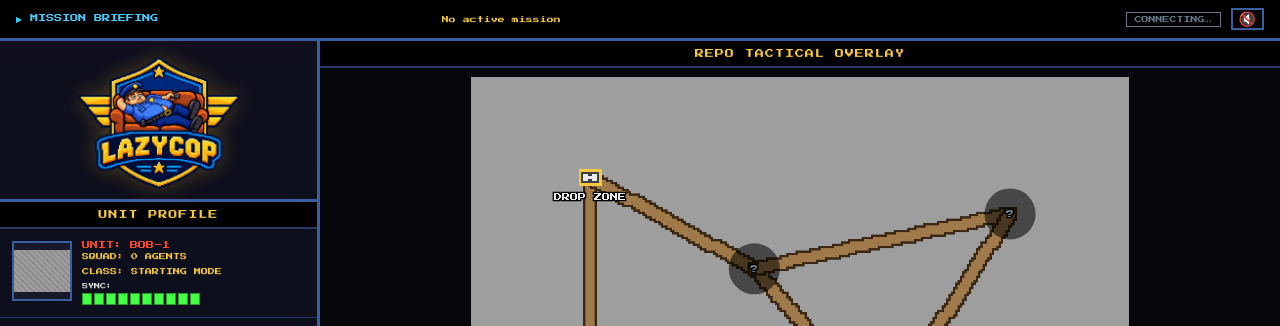
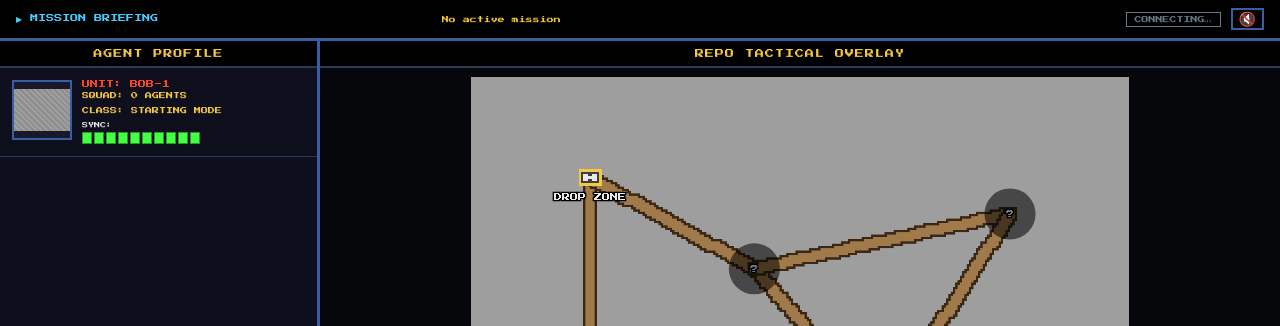
Before and after one commit to beast-bruiser/lazycop, a website with bundled scripts: page packages/page/index.html in a window 1280 px wide. Shown: the top 326 px of the page. Built offline with nearby package versions, Linux system fonts and the light colour scheme; no server answers; grey boxes are pictures that could not be loaded; files whose address does not match are found by name.

Commit message:
fix: logo position

```diff
--- a/packages/page/index.html
+++ b/packages/page/index.html
@@ -92,22 +92,6 @@ body {
   align-items: center;
   justify-content: space-between;
   flex-shrink: 0;
-}
-/* Logo block heading the left column; the top bar stays slim so the map keeps its height. */
-#unit-profile .game-logo {
-  display: flex;
-  justify-content: center;
-  padding: 10px 0 8px;
-  border-bottom: 3px solid var(--c-border2);
-  flex-shrink: 0;
-}
-/* The logo is painted art, so it scales smoothly rather than pixelated. */
-#unit-profile .game-logo img {
-  display: block;
-  height: 140px;
-  width: auto;
-  image-rendering: auto !important;
-  filter: drop-shadow(0 0 10px rgba(255, 200, 40, 0.25));
 }
 #briefing-title .mission-label {
   font-family: var(--px);
@@ -788,11 +772,27 @@ img.art { image-rendering: auto !important; object-fit: contain; }
 .notice-bar { background: var(--c-red); color: #fff; font-size: 11px; padding: 5px 12px; flex-shrink: 0; }
 
 /* ─── UTILS ─── */
+/* ─── LOADING SPLASH (static in the HTML so it shows before the first render) ─── */
+#splash {
+  position: fixed; inset: 0; z-index: 1000;
+  display: flex; flex-direction: column; align-items: center; justify-content: center; gap: 24px;
+  background: radial-gradient(circle at center, #10183a 0%, #05070a 70%);
+  transition: opacity 0.5s ease;
+}
+#splash img {
+  width: min(60vw, 420px); height: auto;
+  image-rendering: auto !important;
+  filter: drop-shadow(0 0 24px rgba(255, 200, 40, 0.35));
+  animation: fadeIn 0.6s ease;
+}
+#splash .splash-label { font-family: var(--px); font-size: 10px; color: var(--c-cyan); animation: blink 1s steps(1) infinite; }
+#splash.splash-out { opacity: 0; pointer-events: none; }
 @keyframes blink { 50% { opacity:0; } }
 @keyframes fadeIn { from { opacity:0; } to { opacity:1; } }
 </style>
 </head>
 <body>
+<div id="splash"><img src="/img/logo.png" alt="LazyCop"><div class="splash-label">LOADING…</div></div>
 <div id="app"></div>
 <script type="module" src="/app.js"></script>
 </body>
--- a/packages/page/src/app.ts
+++ b/packages/page/src/app.ts
@@ -3,6 +3,7 @@
 import type { SseEvent } from "@lazycops/contracts";
 import { currentCard } from "./view.js";
 import { disconnected, focusedView, reduceSquad } from "./squad-view.js";
+import { hideSplash } from "./splash.js";
 import { esc, focusedAgent, onRender, post, refocus, secondsLeft, ui } from "./page-state.js";
 import { sfxAgree, sfxChallenge, sfxEdit, sfxMissionClear, sfxQuestion, toggleMute } from "./audio.js";
 import { syncMusic } from "./music.js";
@@ -130,7 +131,7 @@ stream.onmessage = (e) => {
   refocus();
   const nextView = ui.view;
   // A mission that ended before this page loaded opens on the briefing, not its wrap-up.
-  if (!loaded) { loaded = true; if (nextView.ended) { ui.leftEnded = true; render(); return; } }
+  if (!loaded) { loaded = true; hideSplash(); if (nextView.ended) { ui.leftEnded = true; render(); return; } }
   if (nextView.cards.length > prevView.cards.length) sfxQuestion();
   const prevEdits = prevView.trail.filter((t) => t.kind === "edit").length;
   const nextEdits = nextView.trail.filter((t) => t.kind === "edit").length;
@@ -138,5 +139,5 @@ stream.onmessage = (e) => {
   if (nextView.ended && !prevView.ended) sfxMissionClear();
   render();
 };
-stream.onerror = () => { ui.squad = disconnected(ui.squad); refocus(); render(); };
+stream.onerror = () => { hideSplash(); ui.squad = disconnected(ui.squad); refocus(); render(); };
 render();
--- a/packages/page/src/briefing-screen.ts
+++ b/packages/page/src/briefing-screen.ts
@@ -20,9 +20,8 @@ function renderUnitProfile(): string {
   const squad = ui.squad.agents.length;
 
   return `<div id="unit-profile">
-    <div class="game-logo"><img src="/img/logo.png" alt="LazyCop"></div>
     ${renderSquadBar("squad-bar unit-tabs")}
-    <div class="panel-header">UNIT PROFILE</div>
+    <div class="panel-header">AGENT PROFILE</div>
     <div class="unit-portrait-row">
       <div class="unit-portrait"><img class="${imgClass("portrait")}" src="${unitPortrait(n)}" alt=""></div>
       <div class="unit-info">
--- /dev/null
+++ b/packages/page/src/splash.ts
@@ -0,0 +1,17 @@
+// The loading splash lives in index.html so it paints before app.js runs; this only takes it down.
+
+const MIN_SHOW_MS = 1200;
+const shownAt = performance.now();
+let hidden = false;
+
+/** Fades the splash out once it has been up at least MIN_SHOW_MS, then removes it. Safe to call repeatedly. */
+export function hideSplash(): void {
+  if (hidden) return;
+  hidden = true;
+  const el = document.getElementById("splash");
+  if (!el) return;
+  setTimeout(() => {
+    el.classList.add("splash-out");
+    el.addEventListener("transitionend", () => el.remove(), { once: true });
+  }, Math.max(0, MIN_SHOW_MS - (performance.now() - shownAt)));
+}
```
